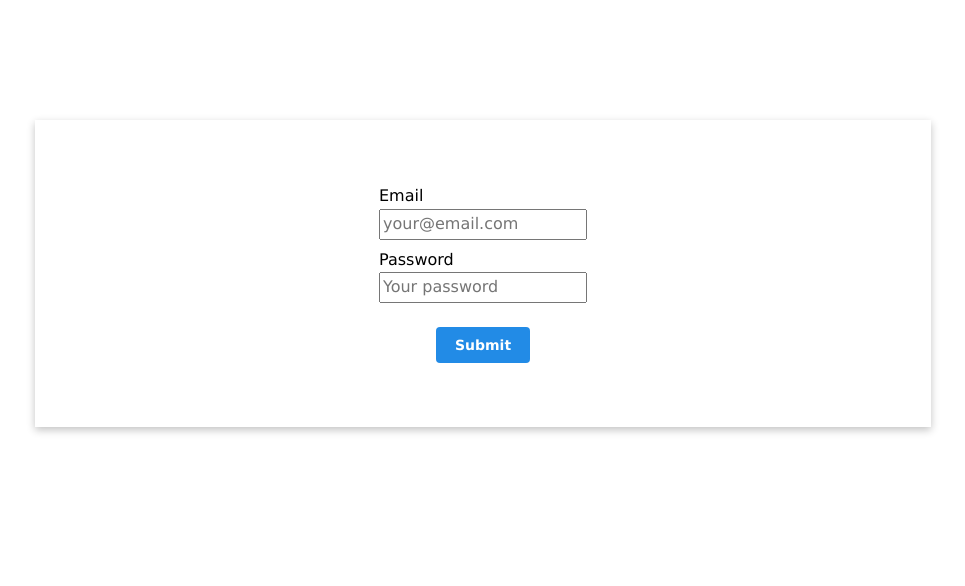
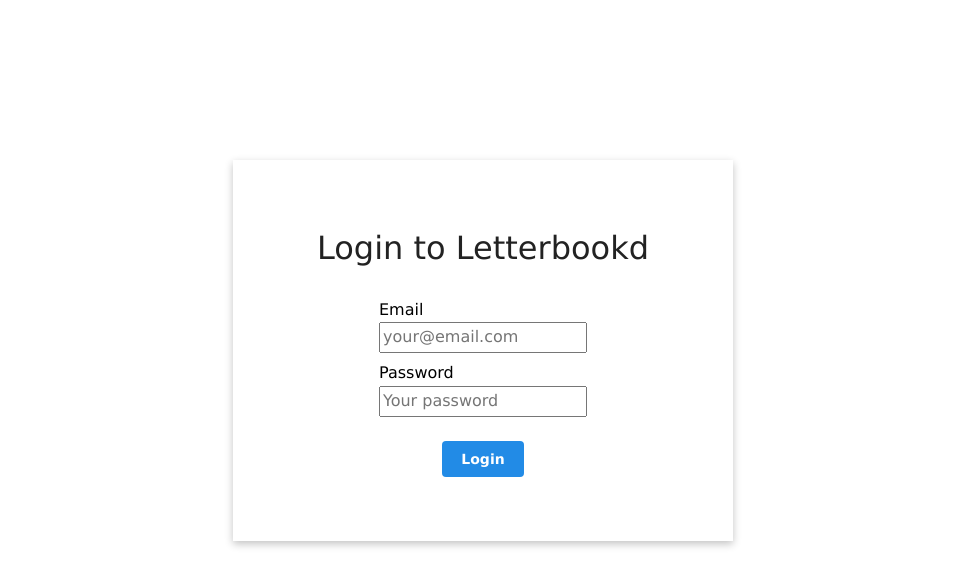
Before and after one commit to lhoogenraad/letterbookd, a Next.js app in the folder client/: page /login in a window 1280 px wide. Shown: the top 586 px of the page, without its empty margins (157-1122 px from the left). Built offline with nearby package versions, Linux system fonts and the light colour scheme.

Commit message:
feat: Login page all styled up I think.

```diff
--- a/client/app/login/page.tsx
+++ b/client/app/login/page.tsx
@@ -9,10 +9,16 @@
 import '@mantine/core/styles/Button.css';
 import './style.css'
 import notify from '../../util/notify';
+import React from 'react';
 
 
 function LoginPage() {
+	// State
+	const [loading, setLoading] = React.useState(false);
+
+
 	const router = useRouter();
+
 	const form = useForm({
 		mode: 'uncontrolled',
 		initialValues: {
@@ -27,13 +33,15 @@
 	});
 
 	const login = async (email: string, password: string) => {
+		setLoading(true);
 		const response = await fetch(
 			'http://localhost:8080/api/users/login', {
 			method: 'POST',
 			body: JSON.stringify({
 				email, password
 			})
-		});
+		})
+		.finally(() => setLoading(false) );
 
 		const responseData = await response.json();
 
@@ -53,6 +61,7 @@
 	return (
 		<div className="login-container">
 			<form className="login-form" onSubmit={form.onSubmit(async (values) => await login(values.email, values.password )) } >
+				<div className='login-header'>Login to Letterbookd</div>
 				<TextInput
 					label="Email"
 					placeholder="your@email.com"
@@ -69,7 +78,7 @@
 				/>
 
 				<Group justify="flex-end" mt="md">
-					<Button type="submit">Submit</Button>
+					<Button loading={loading} type="submit">Login</Button>
 				</Group>
 			</form>
 		</div>
--- a/client/app/login/style.css
+++ b/client/app/login/style.css
@@ -1,8 +1,15 @@
 .login-container {
 	width: 70vw;
-	margin: 15vh 15vw;
+	max-width: 500px;
+	margin: 20vh auto;
 	padding: 4rem;
 	box-shadow: rgba(0, 0, 0, 0.24) 0px 3px 8px;
+}
+
+.login-header {
+	font-size: 2rem;
+	color: #222;
+	margin-bottom: 1rem;
 }
 
 .login-form {
--- a/client/util/notify.ts
+++ b/client/util/notify.ts
@@ -1,11 +1,18 @@
 import { notifications } from "@mantine/notifications";
-import { NotificationPosition } from "@mantine/notifications/lib/notifications.store";
 
 const info = ({message, title=""}) => {
 	notifications.show({
 		message,
 		position: 'top-center',
 		title,
+		style: {
+			backgroundColor: '#222',
+			color: '#eee',
+			width: "50%",
+			margin: "0 auto",
+			padding: "1rem",
+			marginTop: "1rem",
+		}
 	})
 }
 
--- /dev/null
+++ b/client/util/notifyStyles.css
@@ -0,0 +1,20 @@
+.root {
+  background-color: var(--notification-color, var(--mantine-primary-color-filled));
+
+  &::before {
+    background-color: var(--mantine-color-white);
+  }
+}
+
+.description,
+.title {
+  color: var(--mantine-color-white);
+}
+
+.closeButton {
+  color: var(--mantine-color-white);
+
+  @mixin hover {
+    background-color: rgba(0, 0, 0, 0.1);
+  }
+}
```
